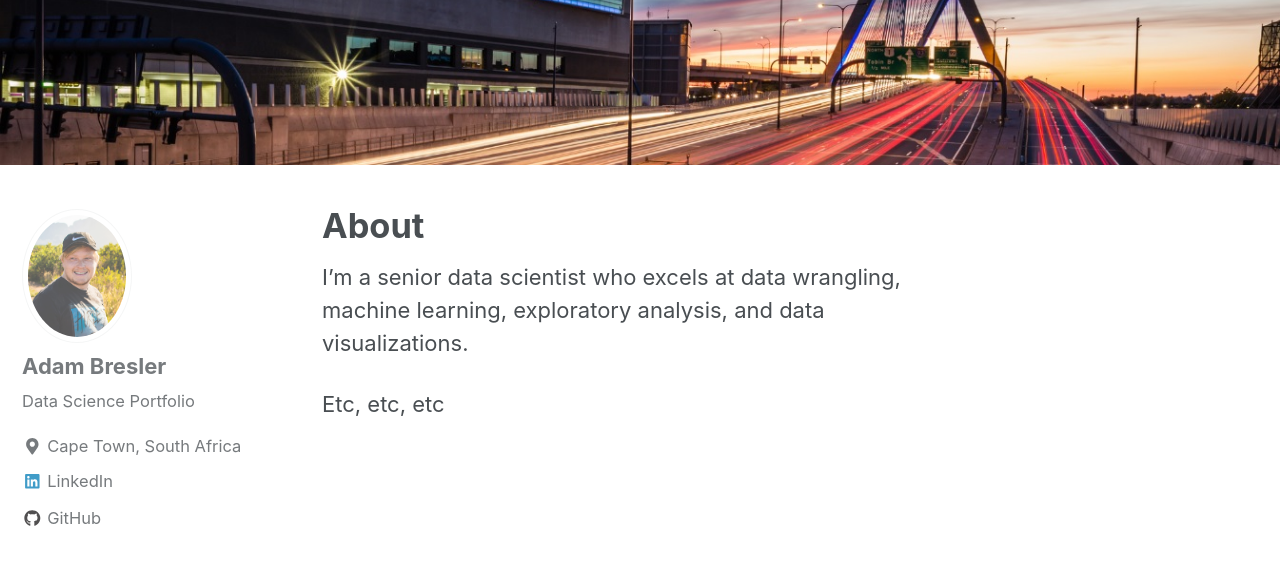
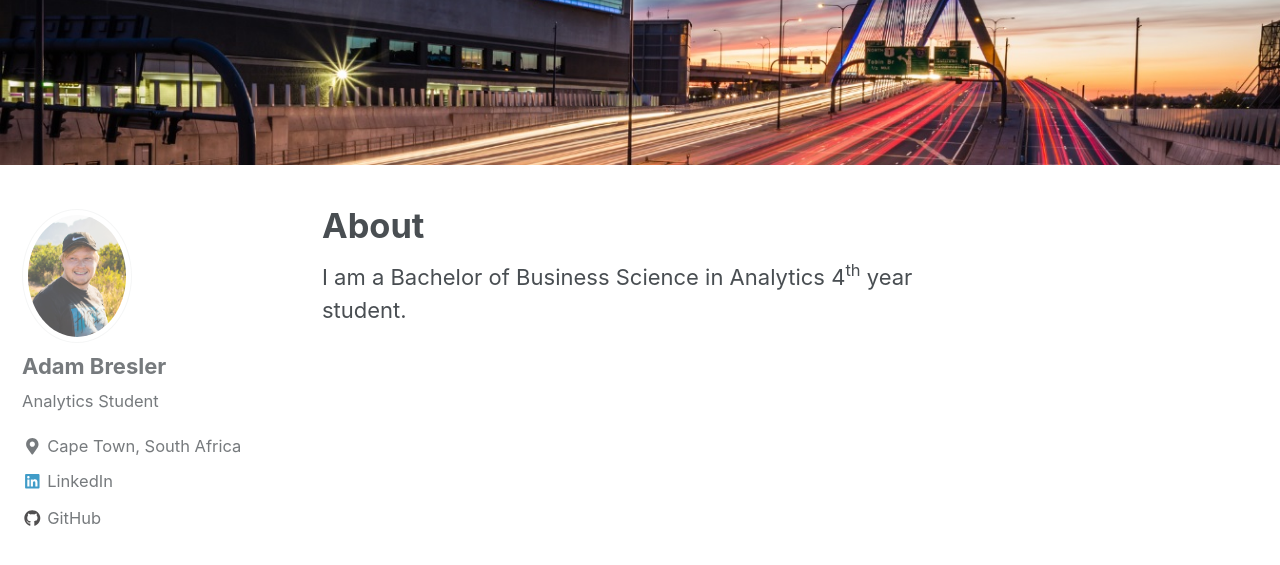
Before and after one commit to Adam-Bresler/Adam-Bresler.github.io, a Jekyll site: the page built from _pages/about.md, in a window 1280 px wide and 900 px high, scrolled down 408 px. Shown: the top 565 px of the window. Built offline with Jekyll 4.4.1, drawn with Linux system fonts in a browser that asks for light colours; nearby versions of some CDN libraries.

Commit message:
More Changes

```diff
--- a/_config.yml
+++ b/_config.yml
@@ -12,7 +12,7 @@ locale                   : "en-US"
 title                    : "Adam Bresler"
 title_separator          : "-"
 name                     : "Adam Bresler"
-description              : "Data Science Portfolio"
+description              : "Analytics Student"
 url                      : # the base hostname & protocol for your site e.g. "https://mmistakes.github.io"
 baseurl                  : # the subpath of your site, e.g. "/blog"
 repository               : # GitHub username/repo-name e.g. "mmistakes/minimal-mistakes"
@@ -86,7 +86,7 @@ analytics:
 author:
   name             : "Adam Bresler"
   avatar           : "/images/bio_pic.jpg" # path of avatar image, e.g. "/assets/images/bio-photo.jpg"
-  bio              : "Data Science Portfolio"
+  bio              : "Analytics Student"
   location         : "Cape Town, South Africa"
   email            :
   uri              :
--- a/_pages/about.md
+++ b/_pages/about.md
@@ -5,6 +5,4 @@ header:
   image: "/images/zakim.jpg"
 ---
 
-I'm a senior data scientist who excels at data wrangling, machine learning, exploratory analysis, and data visualizations.
-
-Etc, etc, etc
+I am a Bachelor of Business Science in Analytics 4<sup>th</sup> year student.
```
